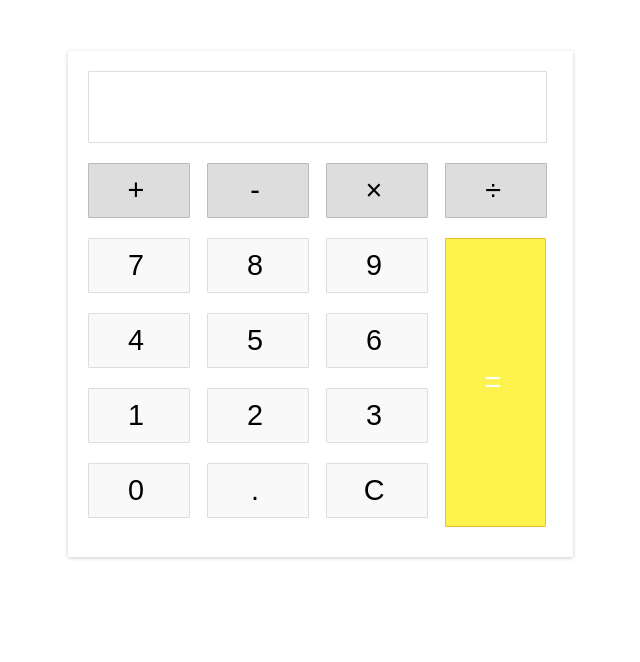
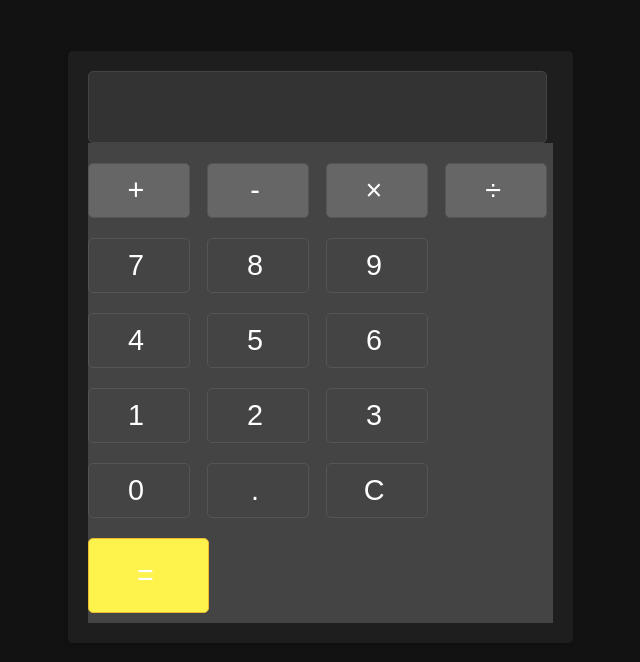
Before and after one commit to Aimanymous/Yayasan-Chill-Guy, a plain HTML site: page index.html in a window 1280 px wide. Shown: the whole page, without its empty margins (320-960 px from the left). Drawn offline with Linux system fonts and the light colour scheme.

```diff
--- a/styles.css
+++ b/styles.css
@@ -1,3 +1,5 @@
+/* styles.css */
+
 body {
   width: 505px;
   margin: 4% auto;
@@ -7,18 +9,20 @@
   -moz-user-select: none;
   -webkit-user-select: none;
   -ms-user-select: none;
+  background-color: #121212; /* Dark background */
+  color: #ffffff; /* Light text color */
 }
 
 .calculator {
   padding: 20px;
-    -webkit-box-shadow: 0px 1px 4px 0px rgba(0, 0, 0, 0.2);
   box-shadow: 0px 1px 4px 0px rgba(0, 0, 0, 0.2);
-    border-radius: 1px;
+  border-radius: 5px;
+  background-color: #1e1e1e; /* Darker background for the calculator */
 }
 
 .input {
-    border: 1px solid #ddd;
-    border-radius: 1px;
+  border: 1px solid #444; /* Darker border */
+  border-radius: 5px;
   height: 60px;
   padding-right: 15px;
   padding-top: 10px;
@@ -26,91 +30,78 @@
   margin-right: 6px;
   font-size: 2.5rem;
   overflow-x: auto;
+  background-color: #333; /* Dark input background */
+  color: #ffffff; /* Light text color */
   transition: all .2s ease-in-out;
 }
 
 .input:hover {
-    border: 1px solid #bbb;
-    -webkit-box-shadow: inset 0px 1px 4px 0px rgba(0, 0, 0, 0.2);
+  border: 1px solid #bbb; /* Lighter border on hover */
   box-shadow: inset 0px 1px 4px 0px rgba(0, 0, 0, 0.2);
 }
 
-  .buttons {}
-
-  .operators {}
+.buttons {
+  background-color: #444; /* Dark button background */
+  color: #ffffff;
+}
 
 .operators div {
   display: inline-block;
-    border: 1px solid #bbb;
-    border-radius: 1px;
+  border: 1px solid #555; /* Darker border */
+  border-radius: 5px;
   width: 80px;
   text-align: center;
   padding: 10px;
   margin: 20px 4px 10px 0;
   cursor: pointer;
-    background-color: #ddd;
+  background-color: #666; /* Darker background for operators */
   transition: border-color .2s ease-in-out, background-color .2s, box-shadow .2s;
 }
 
 .operators div:hover {
-    background-color: #ddd;
-    -webkit-box-shadow: 0px 1px 4px 0px rgba(0, 0, 0, 0.2);
+  background-color: #777; /* Lighter on hover */
   box-shadow: 0px 1px 4px 0px rgba(0, 0, 0, 0.2);
   border-color: #aaa;
 }
 
-  .operators div:active {
-    font-weight: bold;
-  }
-
-  .leftPanel {
-    display: inline-block;
-  }
-
 .numbers div {
   display: inline-block;
-    border: 1px solid #ddd;
-    border-radius: 1px;
+  border: 1px solid #555; /* Darker border */
+  border-radius: 5px;
   width: 80px;
   text-align: center;
   padding: 10px;
   margin: 10px 4px 10px 0;
   cursor: pointer;
-    background-color: #f9f9f9;
+  background-color: #444; /* Darker background for numbers */
   transition: border-color .2s ease-in-out, background-color .2s, box-shadow .2s;
 }
 
 .numbers div:hover {
-    background-color: #f1f1f1;
-    -webkit-box-shadow: 0px 1px 4px 0px rgba(0, 0, 0, 0.2);
+  background-color: #555; /* Lighter on hover */
   box-shadow: 0px 1px 4px 0px rgba(0, 0, 0, 0.2);
   border-color: #bbb;
 }
 
-  .numbers div:active {
-    font-weight: bold;
-  }
-
 div.equal {
   display: inline-block;
-    border: 1px solid #edbb30;
-    border-radius: 1px;
+  border: 1px solid #edbb30; /* Yellow border for equal button */
+  border-radius: 5px;
   width: 17%;
   text-align: center;
-    padding: 127px 10px;
+  padding: 20px; /* Adjusted padding for better appearance */
   margin: 10px 6px 10px 0;
   vertical-align: top;
   cursor: pointer;
   color: #FFF;
-    background-color: #fef24d;
+  background-color: #fef24d; /* Yellow background for equal button */
   transition: all .2s ease-in-out;
 }
 
 div.equal:hover {
-    background-color: #f9db30;
-    -webkit-box-shadow: 0px 1px 4px 0px rgba(0, 0, 0, 0.2);
+  background-color: #f9db30; /* Lighter yellow on hover */
   box-shadow: 0px 1px 4px 0px rgba(0, 0, 0, 0.2);
-    border-color: #1857BB;
+  border-color: #1857BB; /* Blue border on hover */
 }
 
 div.equal:active {
```
Also changed, not shown: 1 other file. Lines whose indentation alone changed are shown as unchanged.
